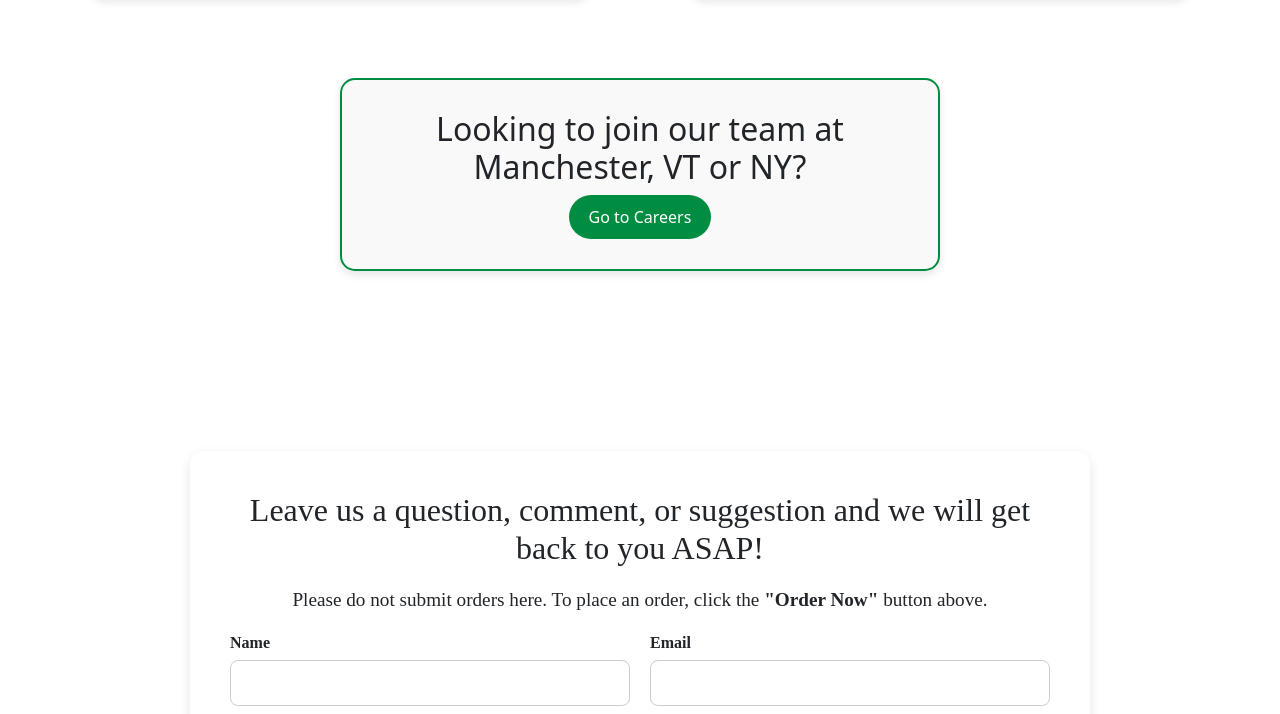
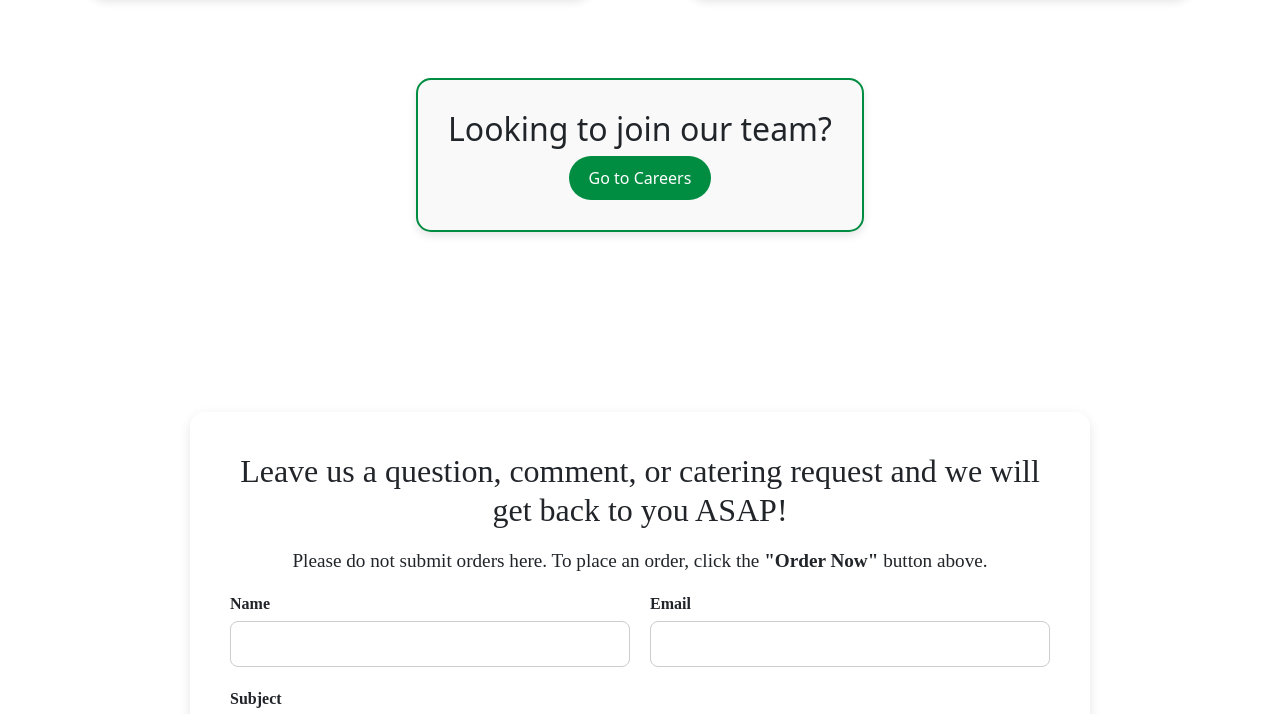
Before and after one commit to jdurham38/bpss, a Next.js app: page / in a window 1280 px wide. Shown: the part 442-1156 px from the top of the page. Built offline with nearby package versions, Linux system fonts and the light colour scheme.

Commit message:
update text

```diff
--- a/src/components/CareersButton/CareersButton.tsx
+++ b/src/components/CareersButton/CareersButton.tsx
@@ -7,7 +7,7 @@ import styles from './CareersButton.module.css'; // Import the CSS module
 const CareersButton: React.FC = () => {
   return (
     <div className={styles.careersContainer}>
-      <h2>Looking to join our team at Manchester, VT or NY?</h2>
+      <h2>Looking to join our team?</h2>
 
       <Link href="/careers">
         <button className={styles.careersButton}>
--- a/src/components/Contact/contact.tsx
+++ b/src/components/Contact/contact.tsx
@@ -93,7 +93,7 @@ export default function Contact() {
 
   return (
     <div className={styles.background}>
-      <h2 className={styles.heading}>Leave us a question, comment, or suggestion and we will get back to you ASAP!</h2>
+      <h2 className={styles.heading}>Leave us a question, comment, or catering request and we will get back to you ASAP!</h2>
       <h3 className={styles.headingTwo}>Please do not submit orders here. To place an order, click the <b>&quot;Order Now&quot;</b> button above.</h3>
       <form onSubmit={handleSubmit} className={styles.form}>
         <div className={styles.formRow}>
```
